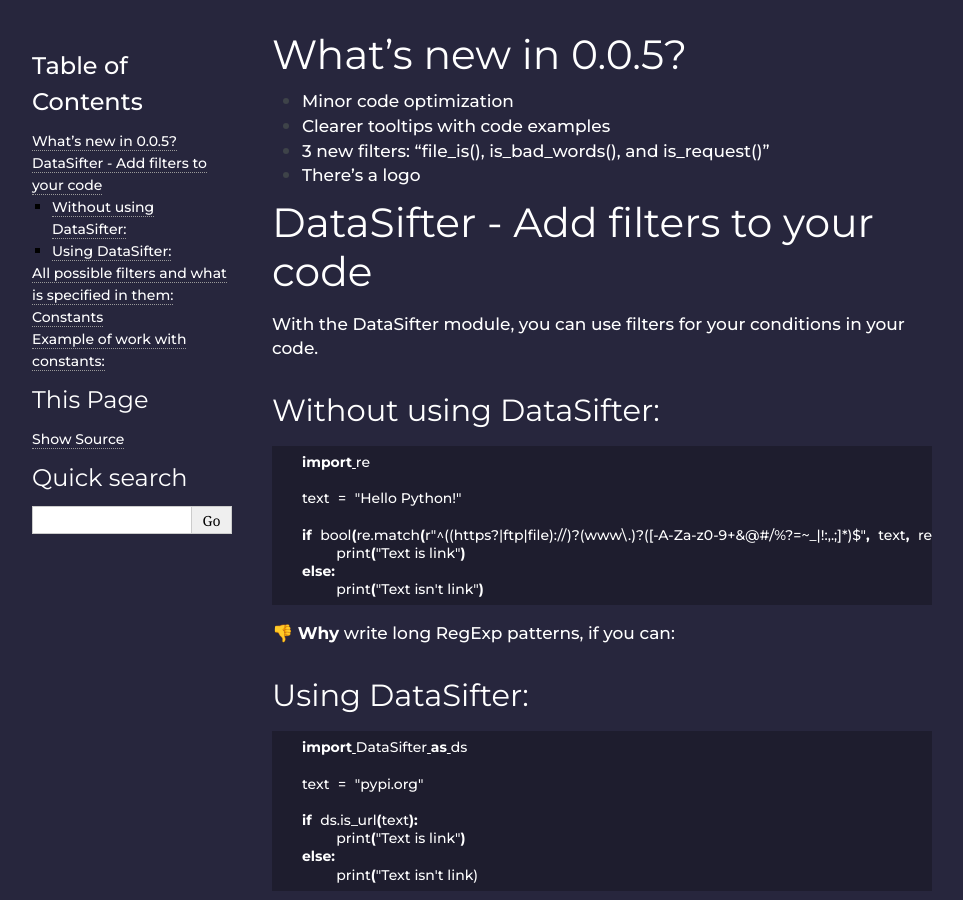
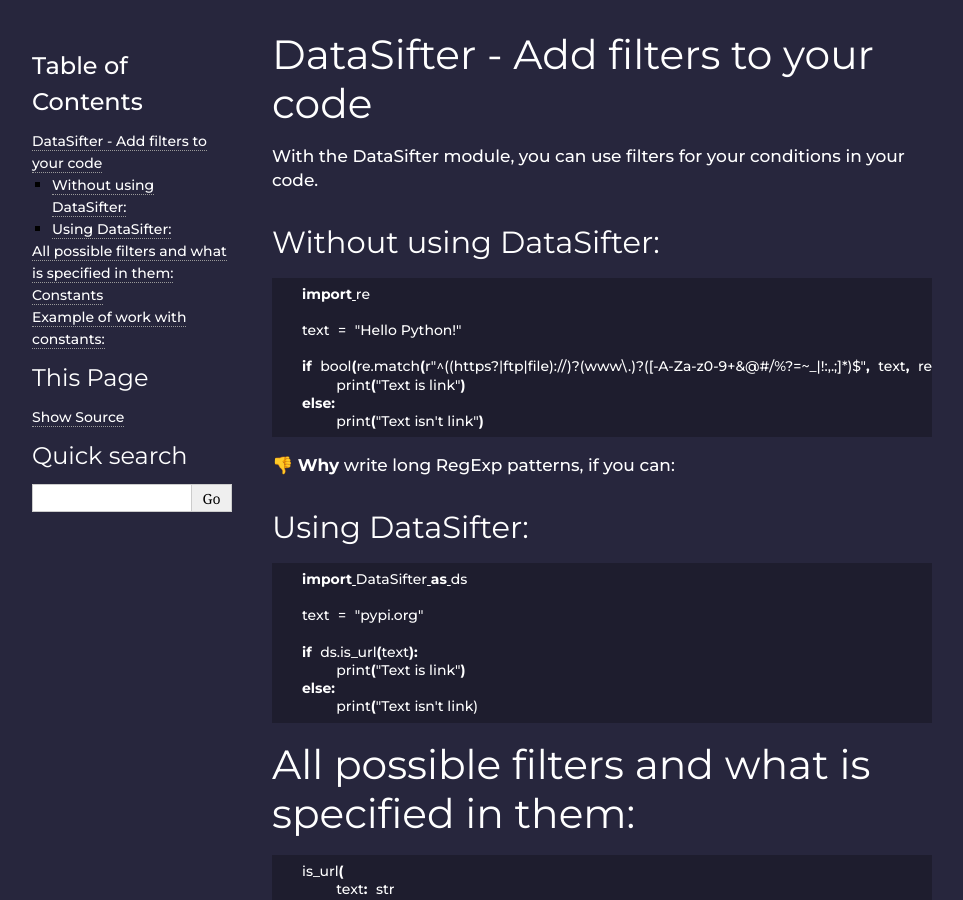
Before and after one commit to RREKONI/DataSifter, a Sphinx documentation site: the page built from docs/index.rst, in a window 1280 px wide and 900 px high. Shown: the whole window, without its empty margins (148-1111 px from the left). Built offline with Sphinx 7.4.7, drawn with Linux system fonts in a browser that asks for light colours.

Commit message:
Update index.rst

```diff
--- a/docs/index.rst
+++ b/docs/index.rst
@@ -1,13 +1,3 @@
-
-What's new in 0.0.5?
-====================
-
-
-* Minor code optimization
-* Clearer tooltips with code examples
-* 3 new filters: "file_is(), is_bad_words(), and is_request()"
-* There's a logo
-
 DataSifter - Add filters to your code
 =====================================
 
```
